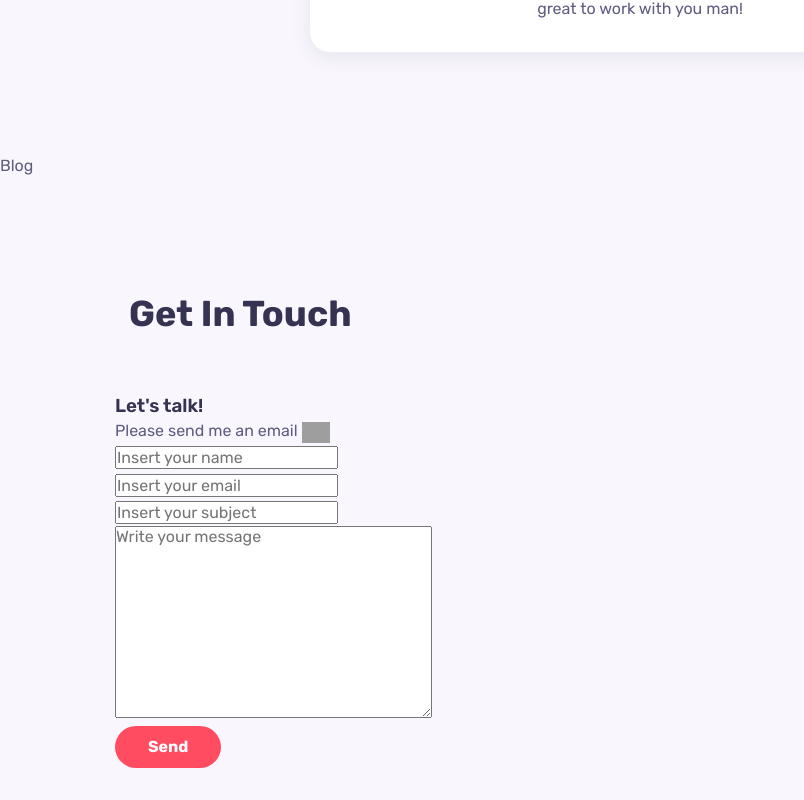
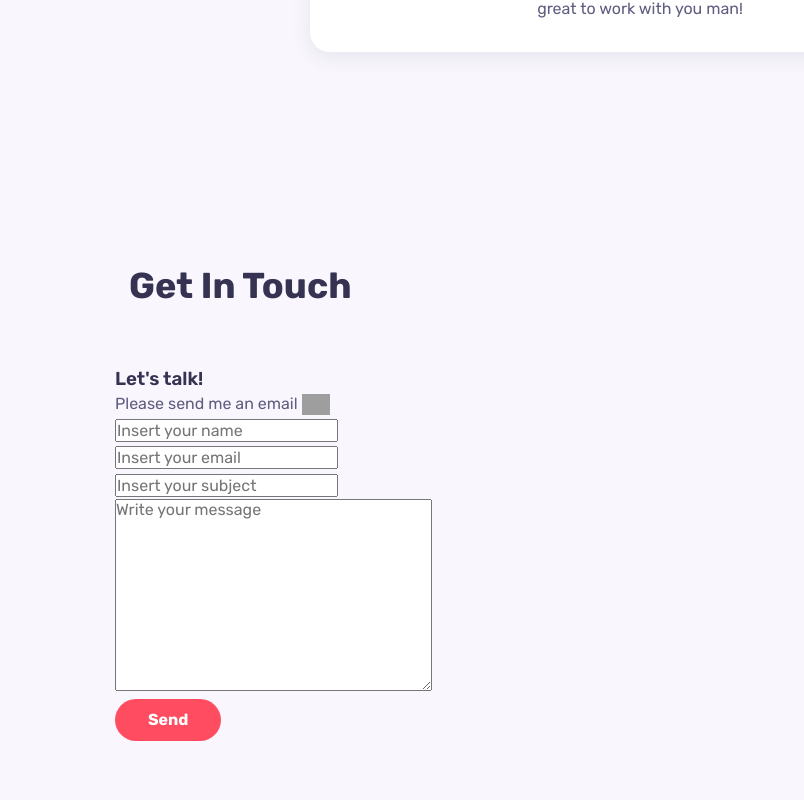
Before and after one commit to JasonDisj/Jason-Portfolio-Website, a React (Create React App) app in the folder jason/: page / in a window 1280 px wide. Shown: the part 3529-4329 px from the top of the page, without its empty margins (0-804 px from the left). After the commit the page ends 4302 px from the top, so only its background shows below. Built offline with nearby package versions, Linux system fonts and the light colour scheme; grey boxes are pictures that could not be loaded.

Commit message:
Update Blog component

```diff
--- a/jason/src/components/blog/Blog.jsx
+++ b/jason/src/components/blog/Blog.jsx
@@ -2,7 +2,7 @@ import React from "react";
 import "./blog.css";
 
 const Blog = () => {
-  return <div>Blog</div>;
+  return <></>;
 };
 
 export default Blog;
```
